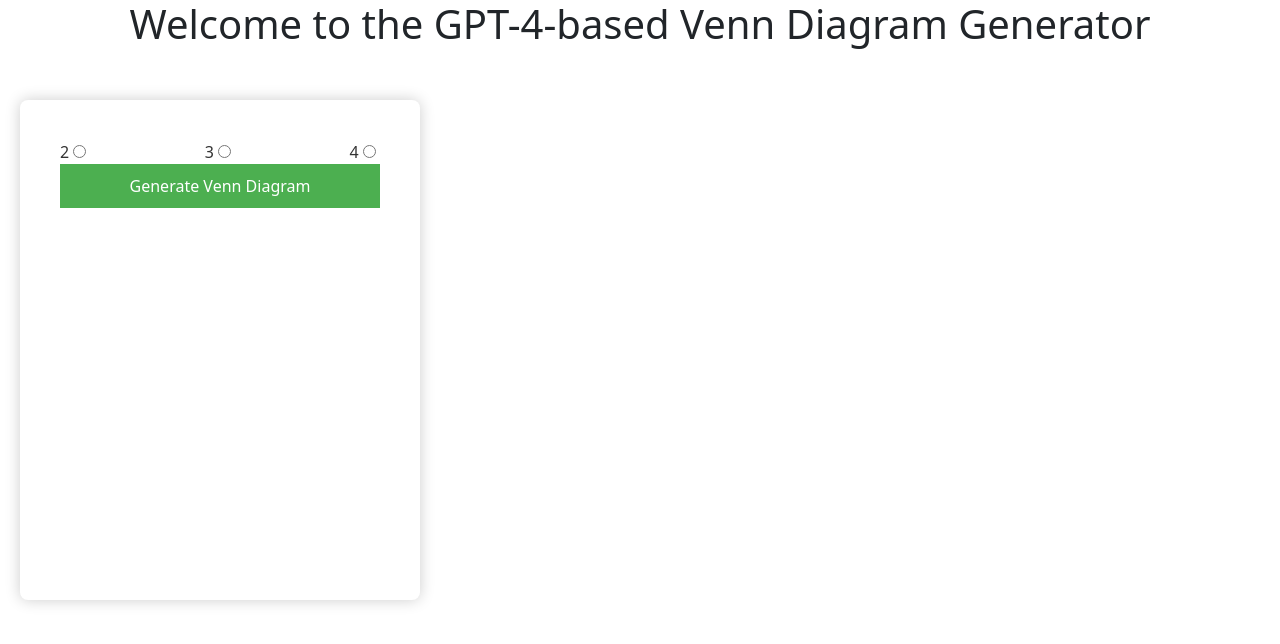
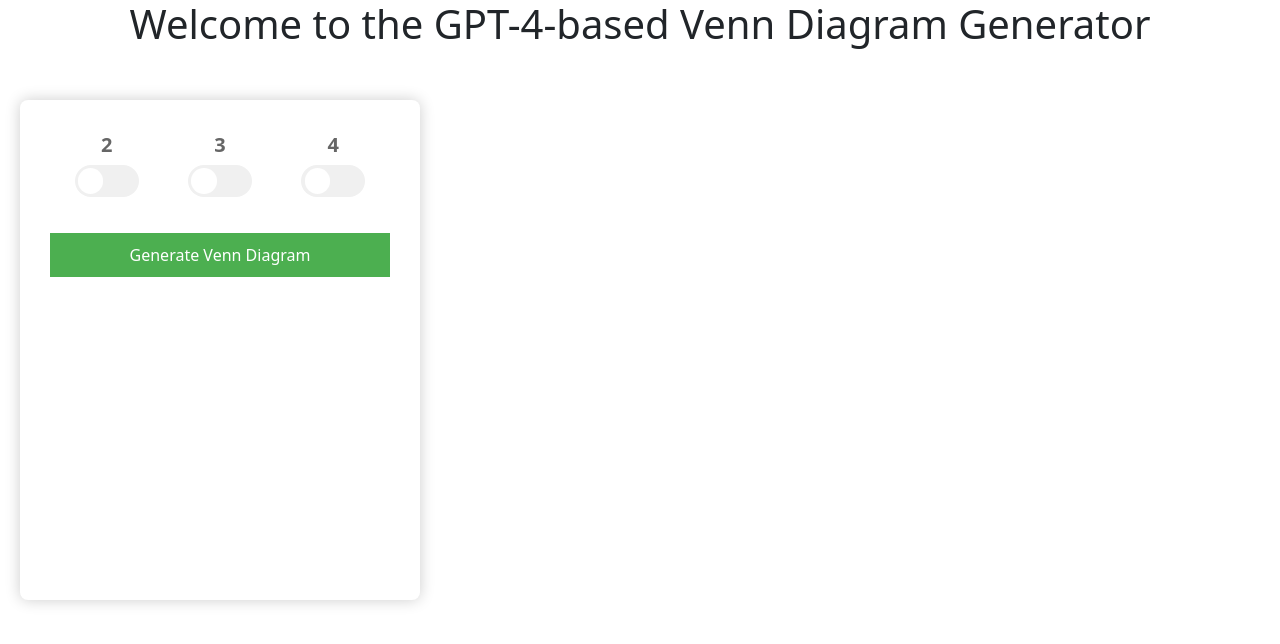
Before and after one commit to zachpinto/VennDiagramGPT, a Flask app: page / in a window 1280 px wide. Shown: the top 644 px of the page. Run offline with Flask 3, Linux system fonts and the light colour scheme.

Commit message:
light toggle buttons

```diff
--- a/static/css/styles.css
+++ b/static/css/styles.css
@@ -19,23 +19,74 @@ h1 {
     width: 400px; /* Fixed width */
     height: 500px;
     background-color: #fff;
-    padding: 40px;
+    padding: 30px;
     box-shadow: 0 0 15px rgba(0,0,0,0.2);
     border-radius: 8px;
     overflow: auto;
 }
 
+/* Custom toggle button styles */
+.tgl-light {
+    display: none;
+}
+
+.tgl-light + .tgl-btn {
+    background: #f0f0f0;
+    border-radius: 2em;
+    padding: 2px;
+    transition: all .4s ease;
+    display: inline-block;
+    width: 4em;
+    height: 2em;
+    position: relative;
+    cursor: pointer;
+}
+
+.tgl-light + .tgl-btn:after {
+    content: '';
+    position: absolute;
+    width: 1.6em;
+    height: 1.6em;
+    border-radius: 50%;
+    background: #fff;
+    transition: all .2s ease;
+    top: 0.2em;
+    left: 0.2em; /* Initial position of the circle */
+}
+
+.tgl-light:checked + .tgl-btn:after {
+    left: calc(100% - 1.8em); /* Move circle to the right when checked */
+}
+
+/* Position the numbers */
+.radio-button {
+    text-align: center;
+    margin-bottom: 10px;
+}
+
+.radio-number {
+    display: block;
+    color: #666; /* Gray color for the numbers */
+    margin-bottom: 5px;
+}
+
 .radio-button-container {
     display: flex;
     justify-content: space-between;
+    margin-bottom: 20px;
 }
 
 .radio-button {
     text-align: center;
+    flex-grow: 2;
 }
 
 .radio-number {
-    color: #333;
+    display: block;
+    color: #666;
+    margin-bottom: 5px;
+    font-size: 20px;
+    font-weight: bold;
 }
 
 .tgl-light:checked + .tgl-btn {
--- a/templates/index.html
+++ b/templates/index.html
@@ -32,7 +32,6 @@
                 <button type="submit">Generate Venn Diagram</button>
             </form>
         </div>
-
     <script src="{{ url_for('static', filename='js/venn-diagram.js') }}"></script>
     <script src="https://cdn.jsdelivr.net/npm/bootstrap@5.3.2/dist/js/bootstrap.bundle.min.js" integrity="sha384-C6RzsynM9kWDrMNeT87bh95OGNyZPhcTNXj1NW7RuBCsyN/o0jlpcV8Qyq46cDfL" crossorigin="anonymous"></script>
 </body>
```
Lines whose indentation alone changed are shown as unchanged.
